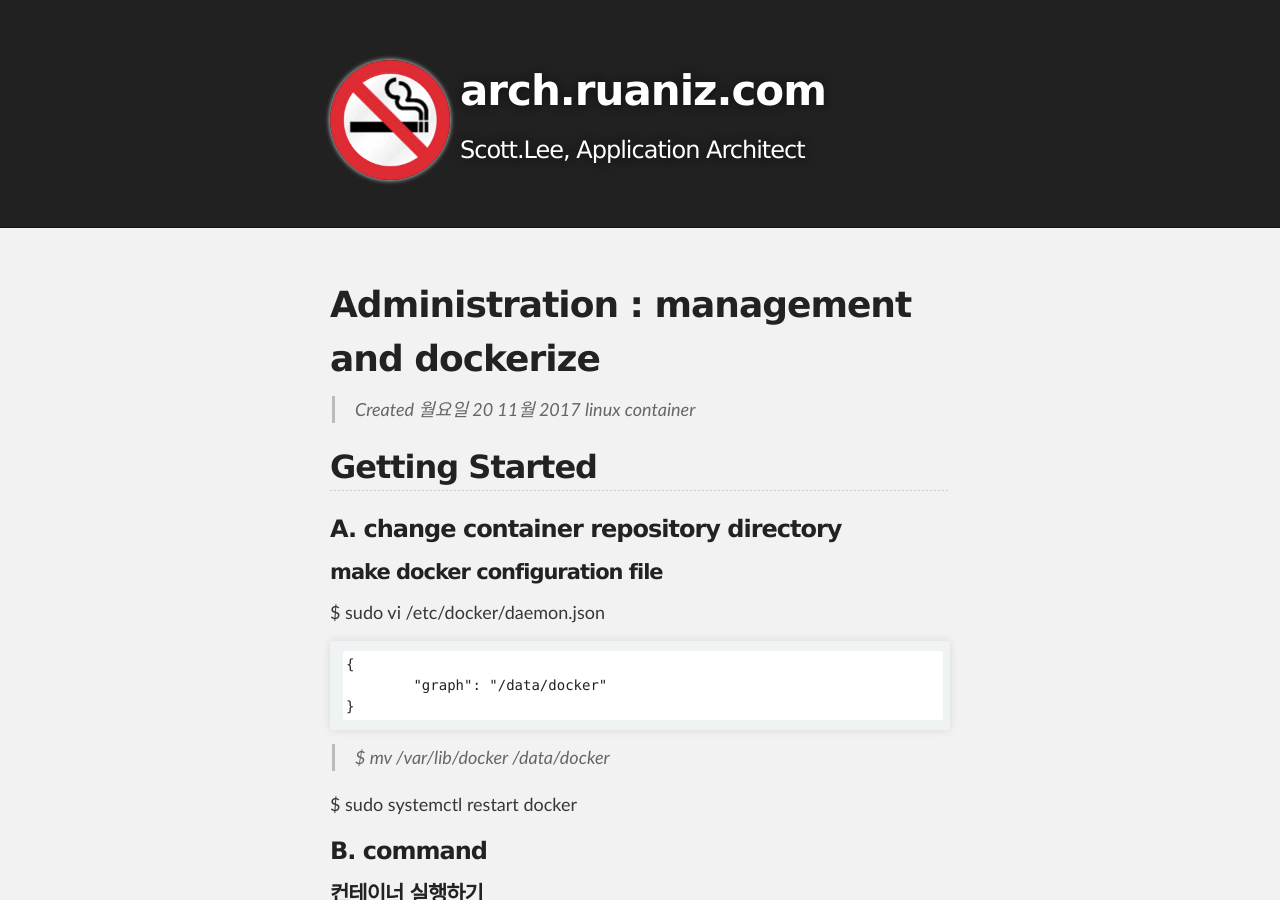
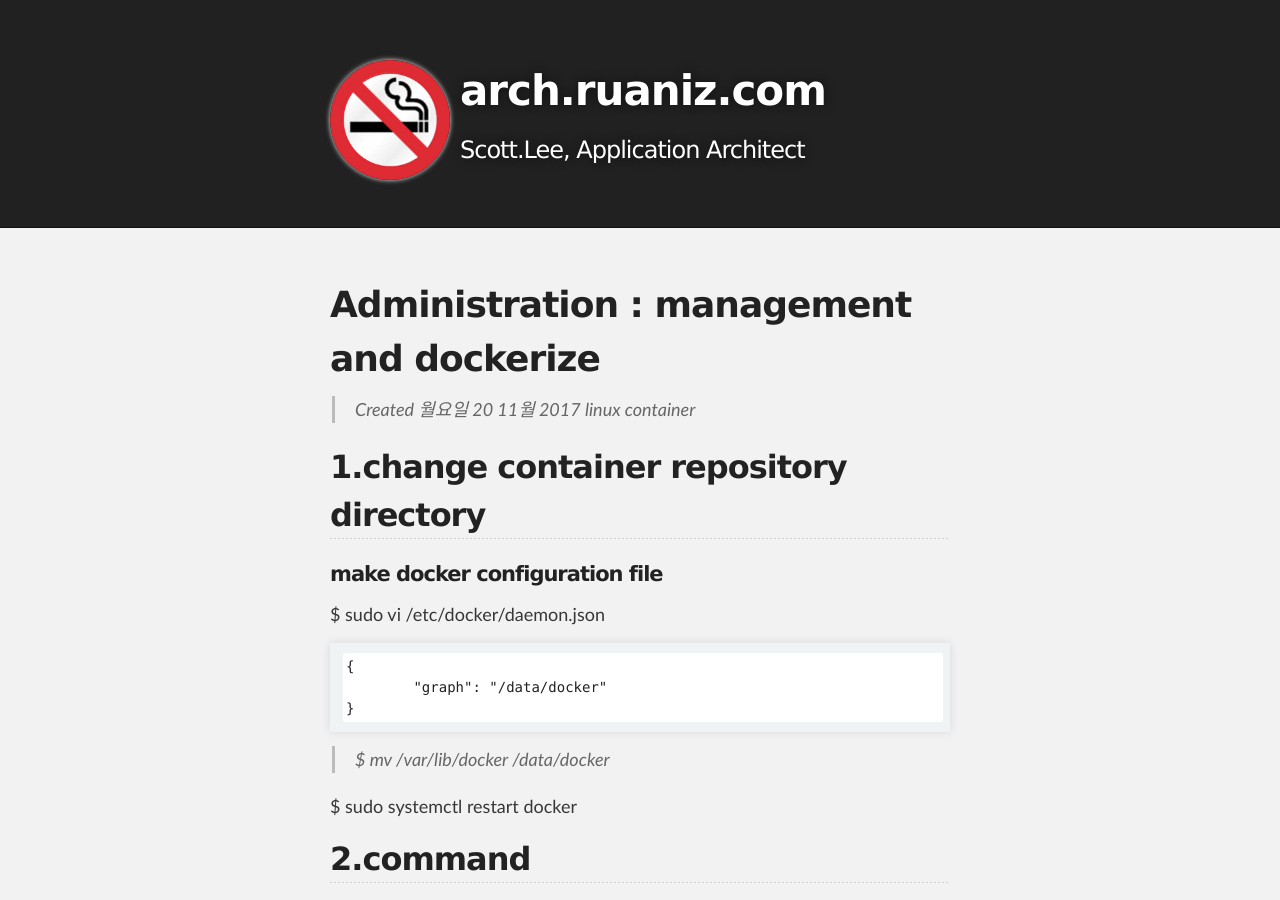
Before and after one commit to unlimited9/unlimited9.github.com, a Jekyll site: the page built from reference.notes/TA/cloud/docker/administration.management.md, in a window 1280 px wide and 900 px high. Built offline with Jekyll 4.4.1, drawn with Linux system fonts in a browser that asks for light colours; our own code applies the rules of GitHub Pages for plain Markdown files; some of the changed text lies outside the part shown.

Commit message:
Update administration.management.md

````diff
--- a/reference.notes/TA/cloud/docker/administration.management.md
+++ b/reference.notes/TA/cloud/docker/administration.management.md
@@ -3,9 +3,7 @@
 >Created 월요일 20 11월 2017
 linux container
 
-## Getting Started
-
-### A.  change container repository directory
+## 1.change container repository directory
 
 #### make docker configuration file
 $ sudo vi /etc/docker/daemon.json
@@ -18,7 +16,7 @@ $ sudo vi /etc/docker/daemon.json
 
 $ sudo systemctl restart docker
 
-### B. command
+## 2.command
 
 ####  컨테이너 실행하기
 ```bash
````
Also changed, not shown: other parts of reference.notes/TA/cloud/docker/administration.management.md (+2 -2 lines).
